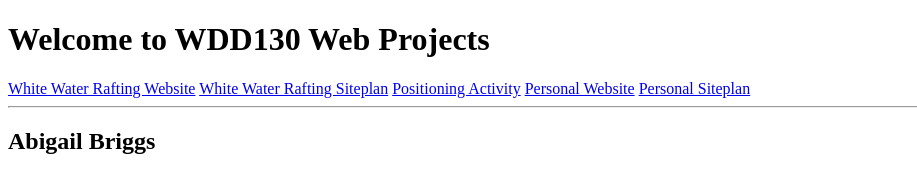
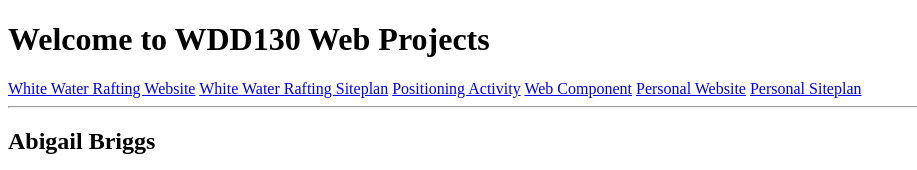
Before and after one commit to ahbriggs-byui/wdd130, a plain HTML site: page index.html in a window 1280 px wide. Shown: the top 170 px of the page, without its empty margins (0-917 px from the left). Drawn offline with Linux system fonts and the light colour scheme.

Commit message:
Component activity

```diff
--- a/index.html
+++ b/index.html
@@ -11,6 +11,7 @@
   <a href="wwr/index.html">White Water Rafting Website</a>
   <a href="wwr/site-plan-rafting.html">White Water Rafting Siteplan</a>
   <a href="positioning/positioning.html">Positioning Activity</a>
+  <a href="week11/accordion.html">Web Component</a>
   <a href="zelda/index.html">Personal Website</a>
   <a href="zelda/site-plan.html">Personal Siteplan</a>
   <hr>
```
